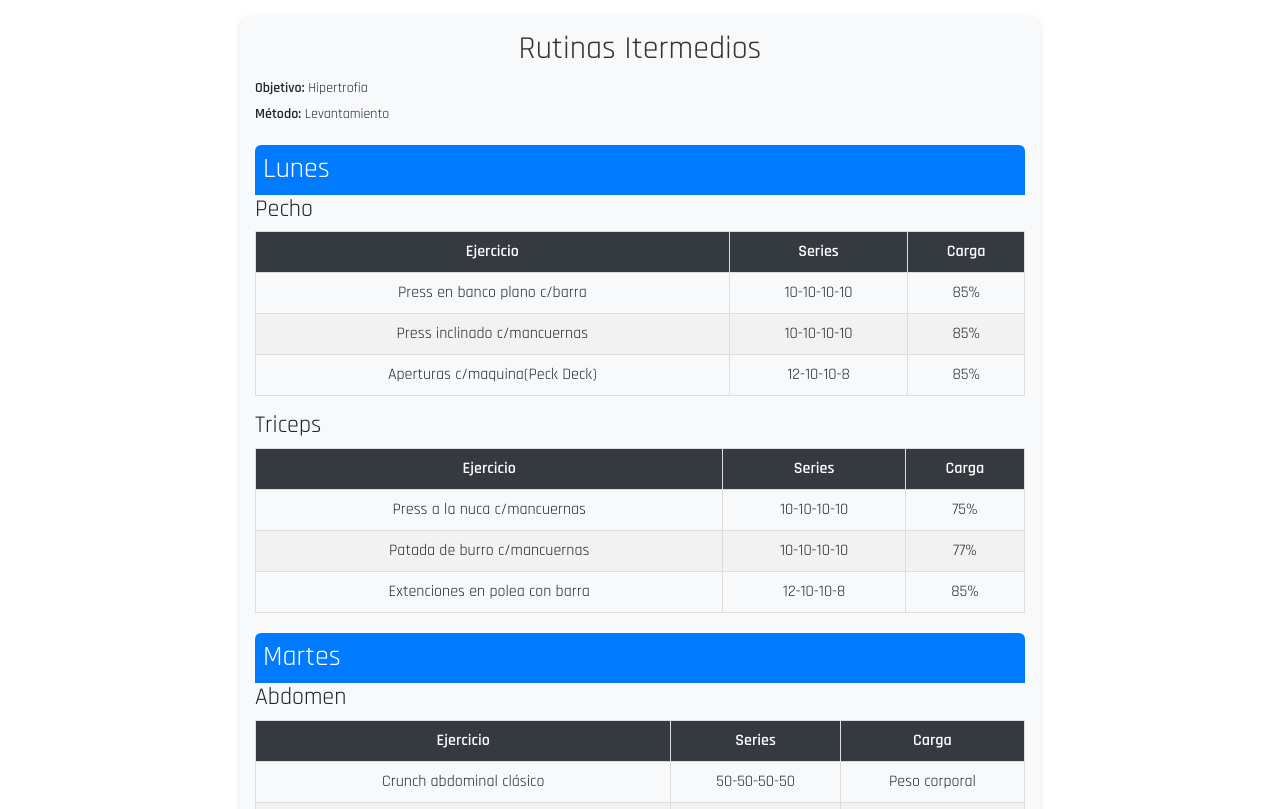
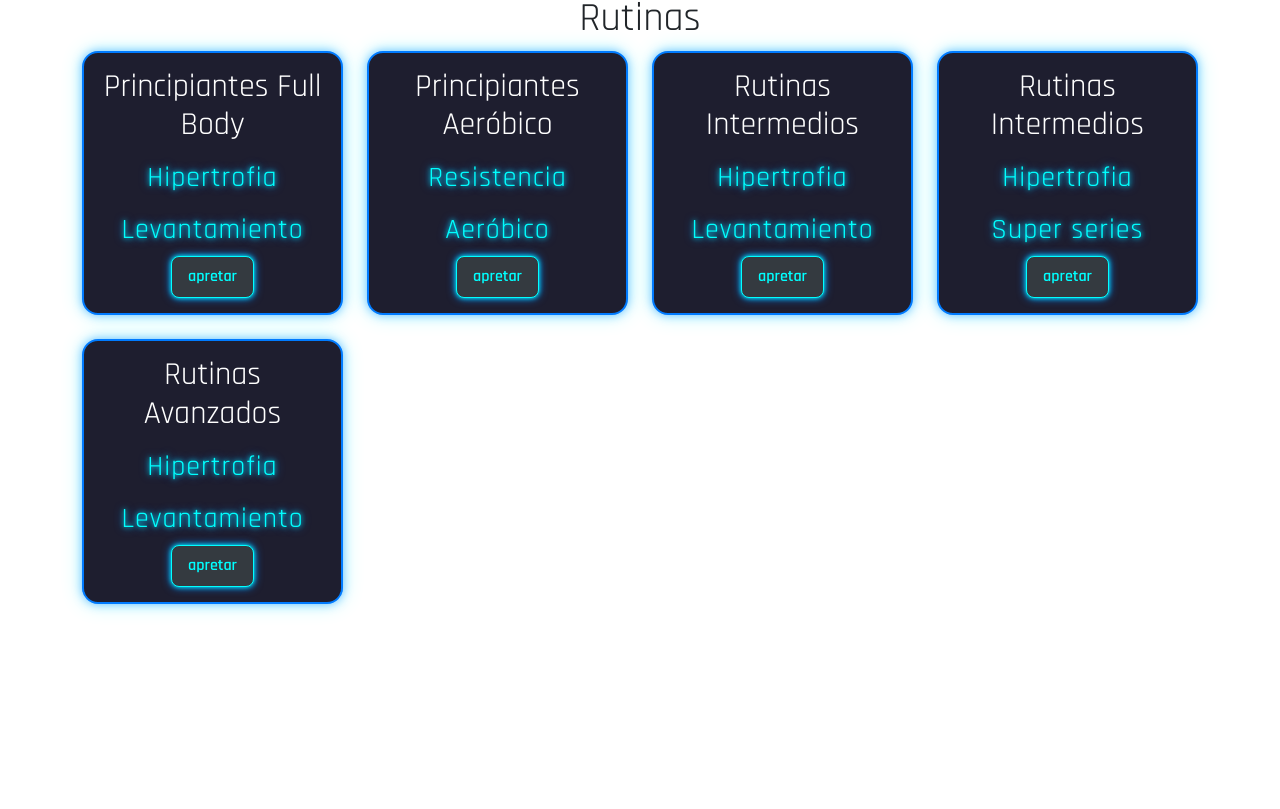
Before and after one commit to placidovera/rutinas-react, a React (Vite) app: page / in a window 1280 px wide. Shown: the part 171-980 px from the top of the page. After the commit the page ends 800 px from the top, so only its background shows below. Built offline with nearby package versions, Linux system fonts and the light colour scheme.

Commit message:
version 1.2

```diff
--- a/src/App.jsx
+++ b/src/App.jsx
@@ -1,4 +1,5 @@
 
+import { BrowserRouter, Route, Routes } from 'react-router-dom'
 import ItemDetailContainer from './elementos/ItemDetailContainer/ItemDetailContainer'
 import ItemlistContainer from './elementos/ItemListContainer/ItemlistContainer'
 import NavBar from './elementos/NavBar/NavBar'
@@ -6,9 +7,15 @@ import NavBar from './elementos/NavBar/NavBar'
 const App = () => {
   return (
     <>
+    <BrowserRouter>
     <NavBar/>
-    {/* <ItemlistContainer/> */}
-    <ItemDetailContainer/>
+  <Routes>
+  <Route path="/" element={<ItemlistContainer />} />
+  <Route path="/item/:idItem" element={<ItemDetailContainer />} />
+  <Route path="/categorias/:idCategoria" element={<ItemlistContainer />} />
+</Routes>
+
+    </BrowserRouter>
     </>
   )
 }
--- a/src/baseDeDatos.js
+++ b/src/baseDeDatos.js
@@ -1,11 +1,118 @@
 import Item from "./elementos/Item/Item"
 
 export const misRutinas = [
+  // PRINCIPIANTES - Full Body
   {
     id: 1,
-    nombre: "Rutinas Principiantes",
+    nombre: "Principiantes Full Body",
     objetivo: "Hipertrofia",
     metodo: "Levantamiento",
+    idCategoria: "principiantes",
+    semana: [
+      {
+        dia: "Lunes",
+        bloques: [
+          {
+            musculos: ["Pecho", "Espalda", "Piernas", "Hombros", "Biceps", "Triceps"],
+            ejercicios: [
+              { nombre: "Press en banco plano c/barra", series: "10-10-10", carga: "60%" },
+              { nombre: "Press inclinado c/mancuernas", series: "10-10-10", carga: "60%" },
+              { nombre: "Sentadillas", series: "10-10-10", carga: "50%" },
+              { nombre: "Remo c/maquina 45°", series: "10-10-10", carga: "50%" },
+              { nombre: "Curl alternado c/mancuernas", series: "10-10-10", carga: "50%" },
+              { nombre: "Press militar", series: "10-10-10", carga: "50%" }
+            ]
+          }
+        ]
+      },
+      {
+        dia: "Miércoles",
+        bloques: [
+          {
+            musculos: ["Pecho", "Espalda", "Piernas", "Hombros", "Biceps", "Triceps"],
+            ejercicios: [
+              { nombre: "Press en banco plano c/barra", series: "10-10-10", carga: "60%" },
+              { nombre: "Press inclinado c/mancuernas", series: "10-10-10", carga: "60%" },
+              { nombre: "Sentadillas", series: "10-10-10", carga: "50%" },
+              { nombre: "Remo c/maquina 45°", series: "10-10-10", carga: "50%" },
+              { nombre: "Curl alternado c/mancuernas", series: "10-10-10", carga: "50%" },
+              { nombre: "Press militar", series: "10-10-10", carga: "50%" }
+            ]
+          }
+        ]
+      },
+      {
+        dia: "Viernes",
+        bloques: [
+          {
+            musculos: ["Full Body"],
+            ejercicios: [
+              { nombre: "Press en banco plano c/barra", series: "10-10-10", carga: "60%" },
+              { nombre: "Press inclinado c/mancuernas", series: "10-10-10", carga: "60%" },
+              { nombre: "Sentadillas", series: "10-10-10", carga: "50%" },
+              { nombre: "Remo c/maquina 45°", series: "10-10-10", carga: "50%" },
+              { nombre: "Curl alternado c/mancuernas", series: "10-10-10", carga: "50%" },
+              { nombre: "Press militar", series: "10-10-10", carga: "50%" }
+            ]
+          }
+        ]
+      }
+    ]
+  },
+
+  // PRINCIPIANTES - Aeróbico
+  {
+    id: 2,
+    nombre: "Principiantes Aeróbico",
+    objetivo: "Resistencia",
+    metodo: "Aeróbico",
+    idCategoria: "principiantes",
+    semana: [
+      {
+        dia: "Lunes",
+        bloques: [
+          {
+            musculos: ["Cardio"],
+            ejercicios: [
+              { nombre: "Correr en cinta", series: "15 min", carga: "Ritmo medio" },
+              { nombre: "Jumping jacks", series: "3x30", carga: "Peso corporal" }
+            ]
+          }
+        ]
+      },
+      {
+        dia: "Miércoles",
+        bloques: [
+          {
+            musculos: ["Cardio"],
+            ejercicios: [
+              { nombre: "Burpees", series: "3x15", carga: "Peso corporal" },
+              { nombre: "Mountain climbers", series: "3x20", carga: "Peso corporal" }
+            ]
+          }
+        ]
+      },
+      {
+        dia: "Viernes",
+        bloques: [
+          {
+            musculos: ["Cardio"],
+            ejercicios: [
+              { nombre: "Circuito HIIT (jumping jacks, burpees, mountain climbers)", series: "3 rondas", carga: "Intensidad media" }
+            ]
+          }
+        ]
+      }
+    ]
+  },
+
+  // INTERMEDIOS -
+  {
+    id: 3,
+    nombre: "Rutinas Intermedios",
+    objetivo: "Hipertrofia",
+    metodo: "Levantamiento",
+    idCategoria: "intermedios",
     semana: [
       {
         dia: "Lunes",
@@ -13,17 +120,17 @@ export const misRutinas = [
           {
             musculos: ["Pecho"],
             ejercicios: [
-              { nombre: "Press en banco plano c/barra", series: "10-10-10-10", carga: "70%" },
-              { nombre: "Press inclinado c/mancuernas", series: "10-10-10", carga: "70%" },
-              { nombre: "Aperturas c/maquina(Peck Deck)", series: "12-10-8", carga: "70%" }
+              { nombre: "Press en banco plano c/barra", series: "10-10-10-10", carga: "85%" },
+              { nombre: "Press inclinado c/mancuernas", series: "10-10-10-10", carga: "85%" },
+              { nombre: "Aperturas c/maquina(Peck Deck)", series: "12-10-10-8", carga: "85%" }
             ]
           },
           {
             musculos: ["Triceps"],
             ejercicios: [
-              { nombre: "Press a la nuca c/mancuernas", series: "10-10-10-10", carga: "70%" },
-              { nombre: "Patada de burro c/mancuernas", series: "10-10-10", carga: "70%" },
-              { nombre: "Extenciones en polea con barra", series: "12-10-8", carga: "70%" }
+              { nombre: "Press a la nuca c/mancuernas", series: "10-10-10-10", carga: "75%" },
+              { nombre: "Patada de burro c/mancuernas", series: "10-10-10-10", carga: "77%" },
+              { nombre: "Extensiones en polea con barra", series: "12-10-10-8", carga: "85%" }
             ]
           }
         ]
@@ -32,11 +139,24 @@ export const misRutinas = [
         dia: "Martes",
         bloques: [
           {
-            musculos: ["Piernas", "Abdomen"],
+            musculos: ["Abdomen"],
             ejercicios: [
-              { nombre: "Sentadillas", series: "10-10-10", carga: "60%" },
-              { nombre: "Prensa 45°", series: "12-10-8", carga: "60%" },
-              { nombre: "Elevaciones de piernas", series: "15-15-15", carga: "Peso corporal" }
+              { nombre: "Crunch abdominal clásico", series: "50-50-50-50", carga: "Peso corporal" },
+              { nombre: "Elevación de piernas c/colchoneta", series: "50-50-50-50", carga: "Peso corporal" },
+              { nombre: "Plancha frontal", series: "2 minutos", carga: "Peso corporal" },
+              { nombre: "Oblicuos y en banco 45°", series: "50-50-50-50", carga: "Peso corporal" }
+            ]
+          },
+          {
+            musculos: ["Piernas"],
+            ejercicios: [
+              { nombre: "Sentadilla Hack", series: "10-10-10-10", carga: "85%" },
+              { nombre: "Prensa 45°", series: "12-10-10-8", carga: "85%" },
+              { nombre: "Sentadillas", series: "10-10-10-10", carga: "75%" },
+              { nombre: "Extensiones de piernas c/maquina", series: "12-10-10-8", carga: "85%" },
+              { nombre: "Flexiones de piernas c/camilla", series: "12-10-10-8", carga: "85%" },
+              { nombre: "Gemelos c/maquina", series: "15-15-15-15", carga: "85%" },
+              { nombre: "Gemelos parado c/mancuernas", series: "15-15-15-15", carga: "85%" }
             ]
           }
         ]
@@ -45,11 +165,18 @@ export const misRutinas = [
         dia: "Miércoles",
         bloques: [
           {
-            musculos: ["Espalda", "Biceps"],
+            musculos: ["Espalda"],
             ejercicios: [
-              { nombre: "Dominadas", series: "10-10-8", carga: "Peso corporal" },
-              { nombre: "Remo con barra", series: "10-10-10", carga: "60%" },
-              { nombre: "Curl con mancuerna", series: "12-10-8", carga: "50%" }
+              { nombre: "Jalon al frente a/triangulo dorsalera", series: "10-10-10-10", carga: "85%" },
+              { nombre: "Remo c/maquina a/abierto", series: "10-10-10-10", carga: "85%" },
+              { nombre: "Remo c/maquina 45°", series: "10-10-10-10", carga: "85%" }
+            ]
+          },
+          {
+            musculos: ["Biceps"],
+            ejercicios: [
+              { nombre: "Curl alternado c/mancuernas", series: "10-10-10-10", carga: "85%" },
+              { nombre: "Scott curl con barra", series: "10-10-10-10", carga: "85%" }
             ]
           }
         ]
@@ -58,11 +185,20 @@ export const misRutinas = [
         dia: "Jueves",
         bloques: [
           {
-            musculos: ["Hombros", "Abdomen"],
+            musculos: ["Hombros"],
             ejercicios: [
-              { nombre: "Press militar", series: "10-10-10", carga: "50%" },
-              { nombre: "Elevaciones laterales", series: "12-12-10", carga: "40%" },
-              { nombre: "Crunches", series: "15-15-15", carga: "Peso corporal" }
+              { nombre: "Press militar", series: "10-10-10-10", carga: "50%" },
+              { nombre: "Elevaciones laterales", series: "12-12-10-10", carga: "70%" },
+              { nombre: "Elevaciones posteriores c/mancuernas", series: "12-12-10-10", carga: "60%" }
+            ]
+          },
+          {
+            musculos: ["Abdomen"],
+            ejercicios: [
+              { nombre: "Crunch abdominal clásico", series: "50-50-50-50", carga: "Peso corporal" },
+              { nombre: "Elevación de piernas c/colchoneta", series: "50-50-50-50", carga: "Peso corporal" },
+              { nombre: "Plancha frontal", series: "2 minutos", carga: "Peso corporal" },
+              { nombre: "Oblicuos y en banco 45°", series: "50-50-50-50", carga: "Peso corporal" }
             ]
           }
         ]
@@ -82,12 +218,13 @@ export const misRutinas = [
       }
     ]
   },
-
+  // INTERMEDIOS -
   {
-    id: 2,
-    nombre: "Rutinas Principiantes",
-    objetivo: "Fuerza",
-    metodo: "Levantamiento",
+    id: 3,
+    nombre: "Rutinas Intermedios",
+    objetivo: "Hipertrofia",
+    metodo: "Super series",
+    idCategoria: "intermedios",
     semana: [
       {
         dia: "Lunes",
@@ -95,15 +232,20 @@ export const misRutinas = [
           {
             musculos: ["Pecho"],
             ejercicios: [
-              { nombre: "Press en banco plano c/barra", series: "5-5-5-5", carga: "80%" },
-              { nombre: "Press inclinado c/mancuernas", series: "5-5-5", carga: "80%" }
+              { nombre: "Press en banco plano c/maquina(s/serie↓)", series: "10-10-10-10", carga: "75%" },
+              { nombre: "Aperturas c/mancuernas", series: "-x-", carga: "-x-%" },
+              { nombre: "Press en banco iclinado c/mancuernas(s/serie↓)", series: "10-10-10-10", carga: "75%" },
+              { nombre: "Aperturas en banco iclinado c/mancuernas", series: "-x-", carga: "-x-%" },
+              { nombre: "Flexiones de pecho", series: "-x-", carga: "Peso corporal" }
             ]
           },
           {
             musculos: ["Triceps"],
             ejercicios: [
-              { nombre: "Fondos en paralelas", series: "5-5-5", carga: "Peso corporal" },
-              { nombre: "Extenciones en polea", series: "5-5-5", carga: "60%" }
+              { nombre: "Extensiones en polea con barra a la nuca(s/serie↓)", series: "10-10-10-10", carga: "75%" },
+              { nombre: "Extensiones con cuerda", series: "-x-", carga: "-x-%" },
+              { nombre: "Press frances en banco plano c/barra(s/serie↓)", series: "10-10-10-10", carga: "75%" },
+              { nombre: "Extensiones a la nuca con mancuernas", series: "-x-", carga: "-x-%" }
             ]
           }
         ]
@@ -112,12 +254,28 @@ export const misRutinas = [
         dia: "Martes",
         bloques: [
         {
+        musculos: ["Abdomen"],
+        ejercicios: [
+          { nombre: "Crunch bicicleta", series: "30-30-30", carga: "Peso corporal" },
+          { nombre: "Elevaciones de piernas colgado", series: "15-15-15", carga: "Peso corporal" },
+          { nombre: "Plancha lateral", series: "1 min por lado", carga: "Peso corporal" },
+          { nombre: "Mountain climbers", series: "3x30 seg", carga: "Peso corporal" }
+        ]
+      },
+        {
   musculos: ["Piernas"],
   ejercicios: [
-              { nombre: "Sentadillas pesadas", series: "5-5-5", carga: "80%" },
-              { nombre: "Peso muerto", series: "5-5-5", carga: "85%" }
+    { nombre: "Squat Calf Machine(s/serie↓)", series: "10-10-10-10", carga: "65%" },
+    { nombre: "Banco para sentadillas",  series: "-x-", carga: "-x-%" },
+    { nombre: "Peso muerto con barra(s/serie↓)", series: "10-10-10-10", carga: "65%" },
+    { nombre: "Zancadas con mancuernas",  series: "-x-", carga: "-x-%" },
+    { nombre: "Extensiones de piernas c/maquina", series: "15-15-15-15", carga: "65%" },
+    { nombre: "Flexiones de piernas c/camilla", series: "15-15-15-15", carga: "65%" },
+    { nombre: "Gemelos c/maquina", series: "15-15-15-15", carga: "85%" },
+    { nombre: "Elevación de talones de pie c/mancuernas", series: "15-15-15-15", carga: "75%" }
   ]
 }
+
         ]
       },
       {
@@ -126,14 +284,16 @@ export const misRutinas = [
           {
             musculos: ["Espalda"],
             ejercicios: [
-              { nombre: "Dominadas lastradas", series: "5-5-5", carga: "Peso corporal + lastre" },
-              { nombre: "Remo con barra", series: "5-5-5", carga: "75%" }
+              { nombre: "Jalon al frente a/triangulo dorsalera", series: "10-10-10-10", carga: "85%" },
+              { nombre: "Remo c/maquina a/abierto", series: "10-10-10-10", carga: "85%" },
+              { nombre: "Remo c/maquina 45°", series: "10-10-10-10", carga: "85%" }
             ]
           },
           {
             musculos: ["Biceps"],
             ejercicios: [
-              { nombre: "Curl con barra", series: "5-5-5", carga: "60%" }
+              { nombre: "Curl alternado c/mancuernas", series: "10-10-10-10", carga: "85%" },
+              { nombre: "Scott curl con barra", series: "10-10-10-10", carga: "85%" }
             ]
           }
         ]
@@ -144,8 +304,18 @@ export const misRutinas = [
           {
             musculos: ["Hombros"],
             ejercicios: [
-              { nombre: "Press militar", series: "5-5-5", carga: "65%" },
-              { nombre: "Elevaciones frontales", series: "6-6-6", carga: "50%" }
+              { nombre: "Press militar", series: "10-10-10-10", carga: "50%" },
+              { nombre: "Elevaciones laterales", series: "12-12-10-10", carga: "70%" },
+              { nombre: "Elevaciones posteriores c/mancuernas", series: "12-12-10-10", carga: "60%" }
+            ]
+          },
+          {
+            musculos: ["Abdomen"],
+            ejercicios: [
+              { nombre: "Crunch abdominal clásico", series: "50-50-50-50", carga: "Peso corporal" },
+              { nombre: "Elevación de piernas c/colchoneta", series: "50-50-50-50", carga: "Peso corporal" },
+              { nombre: "Plancha frontal", series: "2 minutos", carga: "Peso corporal" },
+              { nombre: "Oblicuos y en banco 45°", series: "50-50-50-50", carga: "Peso corporal" }
             ]
           }
         ]
@@ -154,145 +324,11 @@ export const misRutinas = [
         dia: "Viernes",
         bloques: [
           {
-            musculos: ["Full Body"],
+            musculos: ["Elige tu músculo"],
             ejercicios: [
-              { nombre: "Peso muerto", series: "3-3-3", carga: "85%" },
-              { nombre: "Press banca", series: "3-3-3", carga: "85%" },
-              { nombre: "Sentadillas", series: "3-3-3", carga: "85%" }
-            ]
-          }
-        ]
-      }
-    ]
-  },
-
-  {
-    id: 3,
-    nombre: "Rutinas Principiantes",
-    objetivo: "Resistencia",
-    metodo: "Aeróbico",
-    semana: [
-      {
-        dia: "Lunes",
-        bloques: [
-          {
-            musculos: ["Pecho", "Triceps"],
-            ejercicios: [
-              { nombre: "Push-ups", series: "20-20-15", carga: "Peso corporal" },
-              { nombre: "Fondos en paralelas", series: "15-15-15", carga: "Peso corporal" }
-            ]
-          }
-        ]
-      },
-      {
-        dia: "Martes",
-        bloques: [
-          {
-            musculos: ["Piernas"],
-            ejercicios: [
-              { nombre: "Sentadillas con salto", series: "20-20-20", carga: "Peso corporal" },
-              { nombre: "Estocadas caminando", series: "20-20", carga: "Peso corporal" }
-            ]
-          }
-        ]
-      },
-      {
-        dia: "Miércoles",
-        bloques: [
-          {
-            musculos: ["Cardio"],
-            ejercicios: [
-              { nombre: "Correr en cinta", series: "15 min", carga: "Ritmo medio" },
-              { nombre: "Burpees", series: "15-15-15", carga: "Peso corporal" }
-            ]
-          }
-        ]
-      },
-      {
-        dia: "Jueves",
-        bloques: [
-          {
-            musculos: ["Hombros", "Core"],
-            ejercicios: [
-              { nombre: "Plancha", series: "1 min - 1 min - 1 min", carga: "Peso corporal" },
-              { nombre: "Elevaciones laterales rápidas", series: "20-20-20", carga: "Peso corporal" }
-            ]
-          }
-        ]
-      },
-      {
-        dia: "Viernes",
-        bloques: [
-          {
-            musculos: ["Full Body"],
-            ejercicios: [
-              { nombre: "Circuito HIIT (jumping jacks, burpees, mountain climbers)", series: "3 rondas", carga: "Intensidad alta" }
-            ]
-          }
-        ]
-      }
-    ]
-  }, {
-    id: 4,
-    nombre: "Rutinas Principiantes",
-    objetivo: "Resistencia",
-    metodo: "Aeróbico",
-    semana: [
-      {
-        dia: "Lunes",
-        bloques: [
-          {
-            musculos: ["Pecho", "Triceps"],
-            ejercicios: [
-              { nombre: "Push-ups", series: "20-20-15", carga: "Peso corporal" },
-              { nombre: "Fondos en paralelas", series: "15-15-15", carga: "Peso corporal" }
-            ]
-          }
-        ]
-      },
-      {
-        dia: "Martes",
-        bloques: [
-          {
-            musculos: ["Piernas"],
-            ejercicios: [
-              { nombre: "Sentadillas con salto", series: "20-20-20", carga: "Peso corporal" },
-              { nombre: "Estocadas caminando", series: "20-20", carga: "Peso corporal" }
-            ]
-          }
-        ]
-      },
-      {
-        dia: "Miércoles",
-        bloques: [
-          {
-            musculos: ["Cardio"],
-            ejercicios: [
-              { nombre: "Correr en cinta", series: "15 min", carga: "Ritmo medio" },
-              { nombre: "Burpees", series: "15-15-15", carga: "Peso corporal" }
-            ]
-          }
-        ]
-      },
-      {
-        dia: "Jueves",
-        bloques: [
-          {
-            musculos: ["Hombros", "Core"],
-            ejercicios: [
-              { nombre: "Plancha", series: "1 min - 1 min - 1 min", carga: "Peso corporal" },
-              { nombre: "Elevaciones laterales rápidas", series: "20-20-20", carga: "Peso corporal" }
-            ]
-          }
-        ]
-      },
-      {
-        dia: "Viernes",
-        bloques: [
-          {
-            musculos: ["Full Body"],
-            ejercicios: [
-              { nombre: "Circuito HIIT (jumping jacks, burpees, mountain climbers)", series: "3 rondas", carga: "Intensidad alta" }
+              { nombre: "Ejercicio opcional 1", series: "10-10-10", carga: "50%" },
+              { nombre: "Ejercicio opcional 2", series: "12-10-8", carga: "50%" },
+              { nombre: "Ejercicio opcional 3", series: "15-12-10", carga: "50%" }
             ]
           }
         ]
@@ -300,10 +336,11 @@ export const misRutinas = [
     ]
   },
   {
-    id: 5,
-    nombre: "Rutinas Itermedios",
+    id: 4,
+    nombre: "Rutinas Avanzados",
     objetivo: "Hipertrofia",
     metodo: "Levantamiento",
+    idCategoria: "avanzados",
     semana: [
       {
         dia: "Lunes",
@@ -328,13 +365,16 @@ export const misRutinas = [
       },
       {
         dia: "Martes",
-        bloques: [{  musculos: ["Abdomen"],
+        bloques: [
+          {
+            musculos: ["Abdomen"],
             ejercicios: [
               { nombre: "Crunch abdominal clásico", series: "50-50-50-50", carga: "Peso corporal" },
-           { nombre: "Elevación de piernas c/colchoneta", series: "50-50-50-50",carga: "Peso corporal" },
+              { nombre: "Elevación de piernas c/colchoneta", series: "50-50-50-50", carga: "Peso corporal" },
               { nombre: "Plancha frontal", series: "2 minutos", carga: "Peso corporal" },
               { nombre: "Oblicuos y en banco 45°", series: "50-50-50-50", carga: "Peso corporal" }
-            ]},
+            ]
+          },
           {
             musculos: ["Piernas"],
             ejercicios: [
@@ -355,17 +395,16 @@ export const misRutinas = [
           {
             musculos: ["Espalda"],
             ejercicios: [
-              { nombre: "Jalon al frente a/triangulo dorsalera",series: "10-10-10-10", carga: "85%" },
+              { nombre: "Jalon al frente a/triangulo dorsalera", series: "10-10-10-10", carga: "85%" },
               { nombre: "Remo c/maquina a/abierto", series: "10-10-10-10", carga: "85%" },
-              { nombre: "Remo c/maquina 45° ", series: "10-10-10-10", carga: "85%" },
+              { nombre: "Remo c/maquina 45°", series: "10-10-10-10", carga: "85%" }
             ]
           },
           {
             musculos: ["Biceps"],
             ejercicios: [
-              { nombre: "Curl alternado c/mancuernas", series: "10-10-10-10",carga: "85%" },
-              { nombre: "Curl alternado c/mancuernas", series: "10-10-10-10",carga: "85%" },
-              { nombre: "Scott curl con barra w", series: "10-10-10-10",carga: "85%" },
+              { nombre: "Curl alternado c/mancuernas", series: "10-10-10-10", carga: "85%" },
+              { nombre: "Scott curl con barra", series: "10-10-10-10", carga: "85%" }
             ]
           }
         ]
@@ -381,13 +420,15 @@ export const misRutinas = [
               { nombre: "Elevaciones posteriores c/mancuernas", series: "12-12-10-10", carga: "60%" }
             ]
           },
-          { musculos: ["Abdomen"],
+          {
+            musculos: ["Abdomen"],
             ejercicios: [
               { nombre: "Crunch abdominal clásico", series: "50-50-50-50", carga: "Peso corporal" },
-            { nombre: "Elevación de piernas c/colchoneta", series: "50-50-50-50",carga: "Peso corporal" },
+              { nombre: "Elevación de piernas c/colchoneta", series: "50-50-50-50", carga: "Peso corporal" },
               { nombre: "Plancha frontal", series: "2 minutos", carga: "Peso corporal" },
               { nombre: "Oblicuos y en banco 45°", series: "50-50-50-50", carga: "Peso corporal" }
-            ]}
+            ]
+          }
         ]
       },
       {
@@ -404,19 +445,25 @@ export const misRutinas = [
         ]
       }
     ]
-  },
-  // ... resto igual que tenías
+  }
 ];
 
 export const getMisRutinas = () => {
   return new Promise(resolve => {
     resolve(misRutinas)
   })
-}
+};
 
 export const getRutinaElegida = (id) => {
   return new Promise(resolve => {
     const rutina = misRutinas.find(Item => Item.id == id)
     resolve(rutina)
   })
-}
+};
+
+export const getCategoria = (idCat)=>{
+  return new Promise(resolve =>{
+    const rutinaCategoria = misRutinas.filter(item => item.idCategoria === idCat)
+    resolve(rutinaCategoria)
+  })
+};
--- a/src/elementos/Item/Item.css
+++ b/src/elementos/Item/Item.css
@@ -8,6 +8,7 @@
   flex-direction: column;
   align-items: center;
   box-shadow: 0 0 10px rgba(0, 123, 255, 0.5), 0 0 20px rgba(0, 255, 255, 0.3);
+  color: white;
 }
 
 .col-dos:hover {
@@ -55,7 +56,7 @@
 
 .col-dos button:hover {
   background-color: #00ffff;
-  color: #111122;
+  color:white;
   transform: scale(1.1);
   box-shadow: 0 0 15px #00ffff, 0 0 20px #007bff;
 }
--- a/src/elementos/Item/Item.jsx
+++ b/src/elementos/Item/Item.jsx
@@ -1,15 +1,19 @@
+import { Link } from "react-router-dom"
 import "./Item.css"
 
-const Item = ({metodo,objetivo,nombre}) => {
+const Item = ({ id, metodo, objetivo, nombre }) => {
   return (
-      <div className="col-12 col-sm-6 col-md-4 col-lg-3 mb-4">
+    <div className="col-12 col-sm-6 col-md-4 col-lg-3 mb-4">
       <div className="col-dos h-100 text-center">
         <h2>{nombre}</h2>
         <p>{objetivo}</p>
         <p>{metodo}</p>
+        <Link to={`/item/${id}`}>
+          <button>apretar</button>
+        </Link>
+      </div>
     </div>
-    </div>
-  )
-}
+  );
+};
 
-export default Item
+export default Item;
--- a/src/elementos/ItemDetail/ItemDetail.css
+++ b/src/elementos/ItemDetail/ItemDetail.css
@@ -56,3 +56,6 @@
 .tabla-rutina tr:hover {
   background-color: #dbe9ff;
 }
+h1{
+  text-align: center;
+}
--- a/src/elementos/ItemDetailContainer/ItemDetailContainer.jsx
+++ b/src/elementos/ItemDetailContainer/ItemDetailContainer.jsx
@@ -1,15 +1,17 @@
 import { useEffect, useState } from "react"
 import { getRutinaElegida } from "../../baseDeDatos"
 import ItemDetail from "../ItemDetail/ItemDetail"
+import { useParams } from "react-router-dom"
 
 const ItemDetailContainer = () => {
   const [rutina, setRutina] = useState(null)
+  const {idItem}=useParams()
 
   useEffect(() => {
-    getRutinaElegida(5)
+    getRutinaElegida(idItem)
       .then(res => setRutina(res))
       .catch(error => console.log(error))
-  }, [])
+  }, [idItem])
 
   return (
     <div>
```
Also changed, not shown: src/elementos/ItemListContainer/ItemlistContainer.jsx (+6 -4 lines), src/elementos/NavBar/NavBar.jsx (+8 -8 lines). Lines whose indentation alone changed are shown as unchanged.
